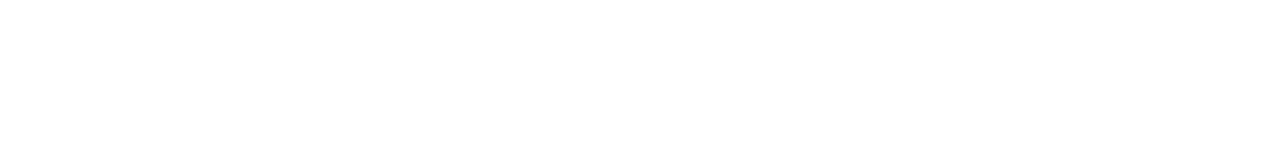
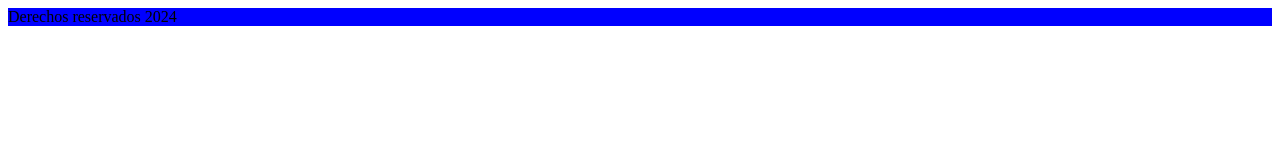
Before and after one commit to fsdsfd/Panaderia, a website built with Vite: page index.html in a window 1280 px wide. Built offline with nearby package versions, Linux system fonts and the light colour scheme.

Commit message:
footer creado

```diff
--- a/index.html
+++ b/index.html
@@ -9,6 +9,11 @@
     <!-- Se pueden agregar cosas al último commit con un ammed
     git commit --amend -m "x"
   Este comando es peligroso ya que modifica los commits-->
+
+  <footer>
+    Derechos reservados 2024
+  </footer>
+
     <script type="module" src="/main.js"></script>
   </body>
 </html>
--- a/style.css
+++ b/style.css
@@ -0,0 +1,3 @@
+footer{
+  background-color: blue;
+}
```
